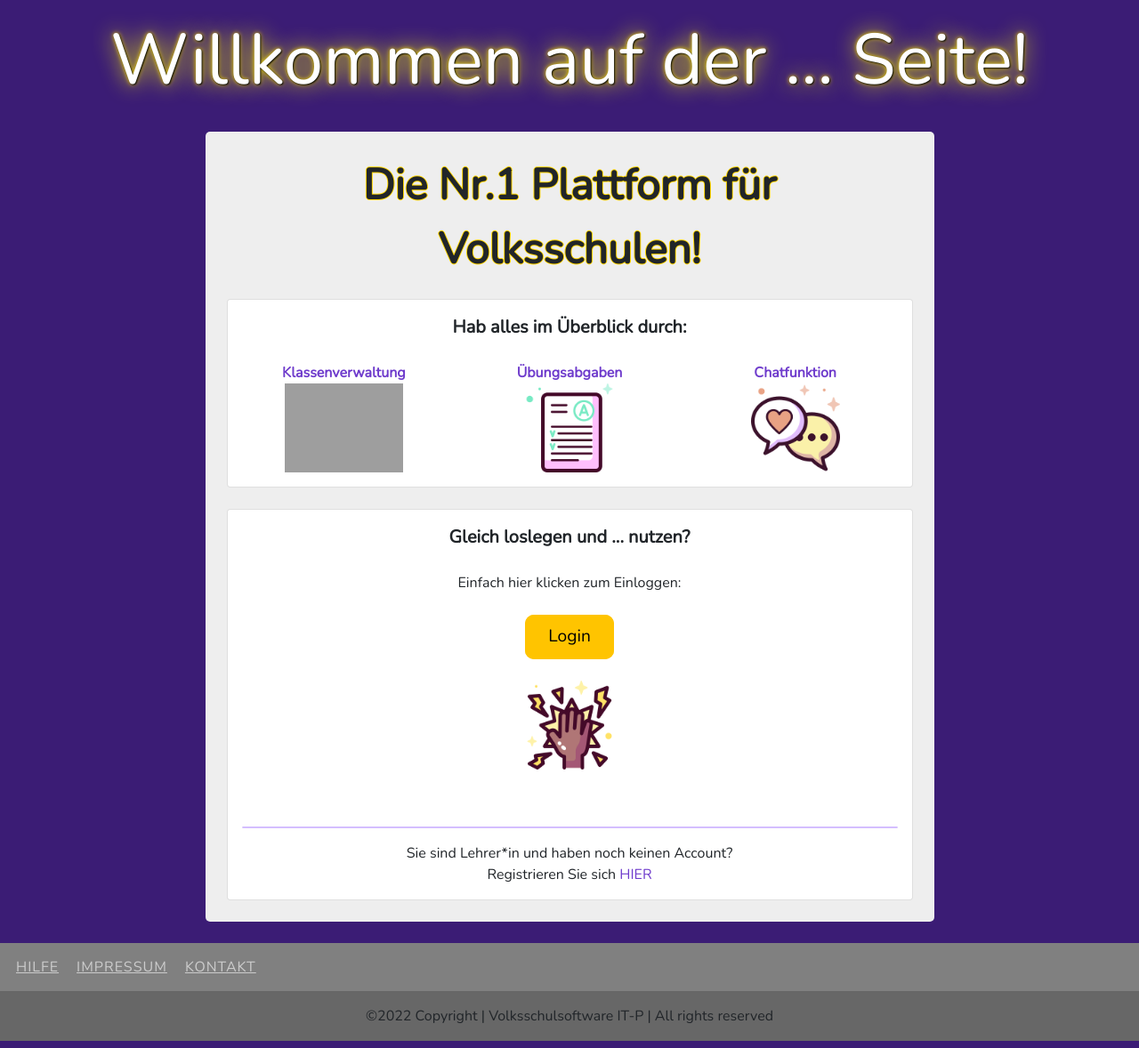
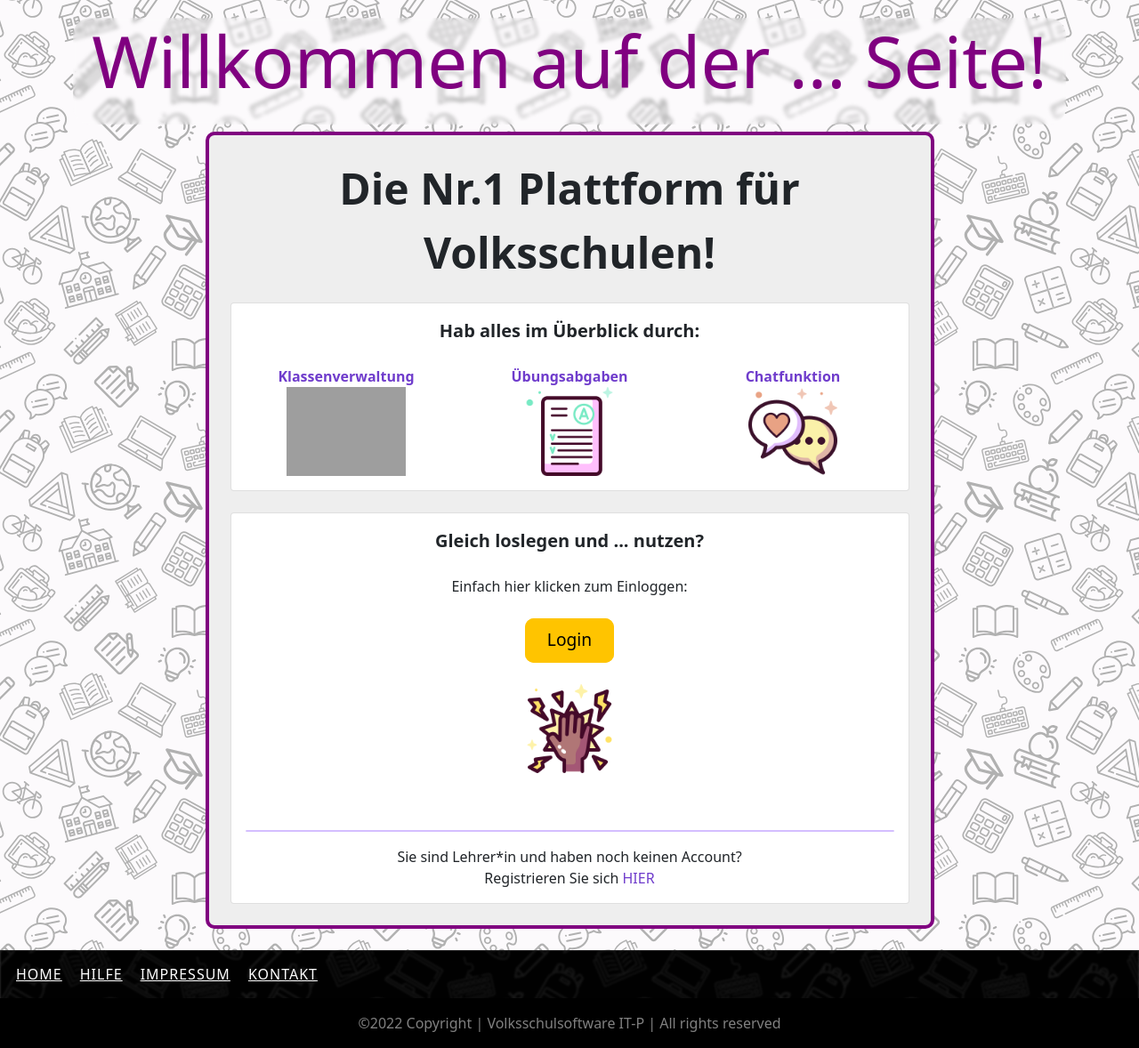
Before and after one commit to Oscavian/ss22-itp-g02, a PHP site: page / in a window 1280 px wide. Shown: the whole page at 89% size. Run offline with PHP 8.4, Linux system fonts and the light colour scheme; grey boxes are pictures that could not be loaded.

Commit message:
potential design update

```diff
--- a/client/assets/css/index.css
+++ b/client/assets/css/index.css
@@ -11,9 +11,42 @@
     padding-top: 20px
 }
 
+html{
+    height: 100%;
+}
+
 body{
-    background-color: #3B1C75;
-    font-family: Nunito, sans-serif;
+    min-height: 100%;
+    position: relative;
+}
+
+body::before {
+    height: 100%;
+    width: 100%;
+    content: "";
+    background-color: rgba(128, 0, 128, 0.067);
+    /* background-color: rgba(128, 0, 128, 0.2); */
+    /* background-color: rgb(125 125 125 / 27%); */
+    background-image: url(../img/background.svg);
+    background-size: 600px;
+    background-repeat: repeat;
+    opacity: 0.3;
+    top: 0;
+    left: 0;
+    position: absolute;
+    z-index: -1;
+}
+
+#backgroundPatternDiv{
+        height: 100%;
+
+
+        position:absolute;
+        top:0;
+        bottom:0;
+        right:0;
+        left:0;
+        z-index:-1;
 }
 
 body h1 {
--- a/client/html-includes/footer.html
+++ b/client/html-includes/footer.html
@@ -1,16 +1,22 @@
 <style>
   #footer {
-    background-color: grey;
+    backdrop-filter: invert() grayscale(100%) blur(1px);
+    background-color: rgba(0, 0, 0, 0.7);
+    /* background-color: grey; */
   }
 
   #footer #copyright {
-    background-color: rgba(0, 0, 0, 0.2);
+    background-color: rgb(0, 0, 0);
   }
+
+  #copyright {
+      color: gray;
+    }
 
   .footer-link {
     text-decoration: underline;
     cursor: pointer;
-    color: rgba(255, 255, 255, 0.6);
+    color: white;
     margin: 0 10px;
     text-transform: uppercase;
     letter-spacing: 1px;
@@ -79,6 +85,7 @@
 <div id="footer" style="overflow: hidden;">
   <div id="footer-main-div">
     <div id="footer-links" style="min-height: 38px; display: flex; align-items: center;">
+      <a class="footer-link" onclick="loadDefaultPage(true)">Home</a>
       <a class="footer-link" onclick="loadPage('hilfe')">Hilfe</a>
       <a class="footer-link" onclick="loadPage('impressum')">Impressum</a>
       <a class="footer-link" onclick="loadPage('kontakt')">Kontakt</a>
--- a/client/js/main.js
+++ b/client/js/main.js
@@ -98,23 +98,30 @@ async function loadPage(pageName, id = null, addStateVar = true){
     loadPageWithAnimation(page.path);
 }
 
-async function loadDefaultPage(){
+async function loadDefaultPage(addStateVar = false){
 
     if(await checkIsLoggedIn()){
 
         if(await checkIsTeacher()){
-            loadPage("gruppen", null, false);
+            if (!addStateVar) {
+                replaceState("gruppen");
+            }
+            loadPage("gruppen", null, addStateVar);
             return;
         };
 
         groupId = await getFirstUserGroupId();
-        replaceState("gruppe", groupId);
-        loadPage("gruppe", null, false);
+        if (!addStateVar) {
+            replaceState("gruppe", groupId);
+        }
+        loadPage("gruppe", groupId, addStateVar);
         return;
     };
 
-    replaceState("home", null);
-    loadPage("home", null, false);
+    if (!addStateVar) {
+        replaceState("home", null);
+    }
+    loadPage("home", null, addStateVar);
 }
 
 function loadPageWithAnimation(path){
--- a/client/js/task-overview.js
+++ b/client/js/task-overview.js
@@ -5,6 +5,11 @@ var isTeacher;
 
 async function loadTaskOverview(groupId) {
     isTeacher = await checkIsTeacher();
+
+    if(isTeacher){
+        $("#pageBackButton").show();
+    }
+
     $.ajax({
         type: "POST",
         url: rootPath + "/backend/requestHandler.php",
--- a/client/pages/basic/home.html
+++ b/client/pages/basic/home.html
@@ -3,15 +3,18 @@
 <style>
 
     #landingHeadline{
-        color: linear-gradient(to bottom right, white, rgb(255, 238, 0));
-        text-shadow: 1px 1px 2px black, 0 0 25px yellow, 0 0 5px gold;
+        /* color: linear-gradient(to bottom right, white, rgb(255, 238, 0));
+        text-shadow: 1px 1px 2px black, 0 0 25px yellow, 0 0 5px gold; */
         font-size: 5em;
+        color: purple;
+        border-radius: 20px;
+        backdrop-filter: blur(2px);
     }
 
     #mid-heading{
         font-size: 3em;
         font-weight: bold;
-        text-shadow: -1px 0 gold, 0 1px gold, 1px 0 gold, 0 -1px gold;
+        /* text-shadow: -1px 0 gold, 0 1px gold, 1px 0 gold, 0 -1px gold; */
         padding-bottom: 20px;
     }
 
@@ -77,10 +80,6 @@
         color: #000;
     }
 
-    .glow-on-hover:active:after {
-        /* background: transparent; */
-    }
-
     .glow-on-hover:hover:before {
         opacity: 1;
     }
@@ -123,7 +122,7 @@
 <h1 class="text-center" id="landingHeadline">Willkommen auf der ... Seite!</h1>
 
 <div class="container text-dark">
-    <section style='background-color: #eee; border-radius: 5px; width: 75%; margin-left: auto; margin-right: auto;'>
+    <section style='background-color: #eee; border-radius: 10px; width: 75%; margin-left: auto; margin-right: auto; border: 4px solid purple;'>
         <div class='container p-4 text-dark'>
             <div class='text-center'><div id='mid-heading'>Die Nr.1 Plattform für Volksschulen!</div>
                 <div class='card'>
--- a/client/pages/groups/create-group.html
+++ /dev/null
@@ -1 +0,0 @@
-<!--teacher creates a class and accounts for students in it-->
--- a/index.html
+++ b/index.html
@@ -13,6 +13,12 @@
 </head>
 
 <body>
+
+<div id="backgroundPatternDiv">
+
+</div>
+
+
 <div id="indexFlexWrapper">
     <!-- <div id="indexNavbar">
         Navbar
```
Also changed, not shown: other parts of client/assets/css/index.css (+101 -0 lines), client/pages/groups/group-details.html (+30 -8 lines), client/pages/groups/groups-overview.html (+8 -4 lines), client/pages/tasks/create-task.html (+12 -3 lines), client/pages/tasks/task-details.html (+6 -1 lines), client/pages/tasks/tasks-teacher-view/submitted-tasks.html (+25 -1 lines), client/pages/user/account-info.html (+7 -3 lines), client/pages/user/create-student-account.html (+5 -2 lines), client/assets/img/background.svg (added), client/assets/img/background2.svg (added), client/assets/img/left-arrow-purple.png (added).
